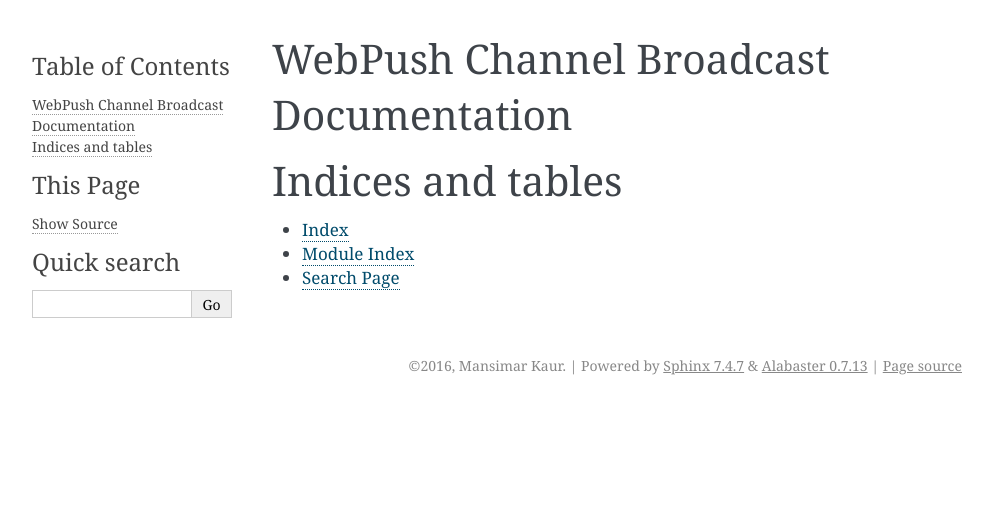
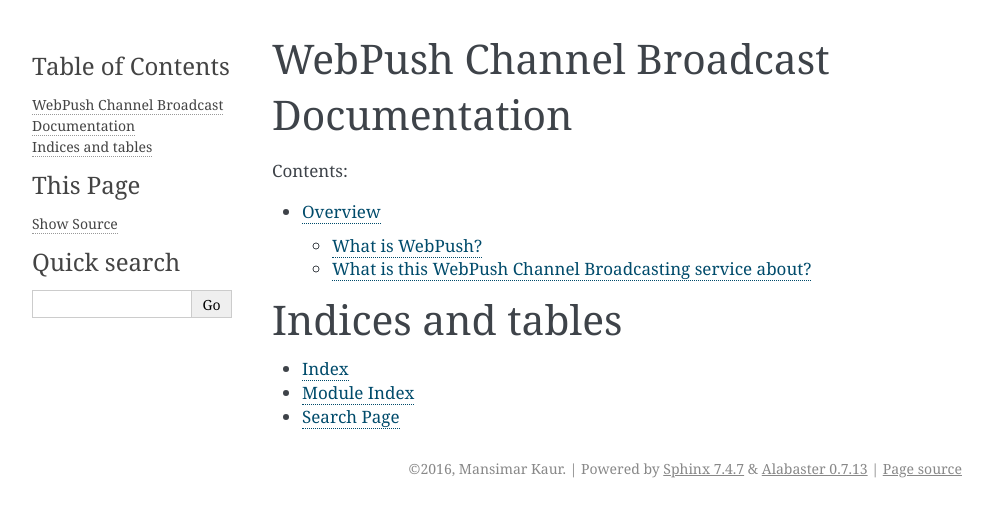
Before and after one commit to webpush-channels/webpush-channels, a Sphinx documentation site: the page built from docs/source/index.rst, in a window 1280 px wide. Shown: the top 517 px of the page, without its empty margins (148-1141 px from the left). Built offline with Sphinx 7.4.7, drawn with Linux system fonts in a browser that asks for light colours; some of the changed lines change nothing that is shown.

Commit message:
Add an overview.

```diff
--- a/docs/source/index.rst
+++ b/docs/source/index.rst
@@ -4,6 +4,8 @@
 .. toctree::
    :maxdepth: 2
    :caption: Contents:
+
+   overview
 
 
 
--- /dev/null
+++ b/docs/source/overview.rst
@@ -0,0 +1,48 @@
+Overview
+========
+
+What is WebPush?
+----------------
+
+WebPush is the web standard to allow a server to notify its client
+that something changed.
+
+In your webapp you ask the browser for a subscription, you stard a
+service-worker that will handle notifications and you send your
+subscription to the server so that it can send you notifications.
+
+
+.. figure:: images/webpush-schema.jpg
+    :align: center
+    :alt: A schema describing interactions between a service, the
+          browser and the Mozilla Push Server
+
+    Example of how we could use WebPush with Kinto.
+
+For more about WebPush, do not hesitate to `read this article <https://medium.com/@mansimarkaur.mks/the-what-and-how-of-web-push-69209dd144f7>`_
+
+
+What is this WebPush Channel Broadcasting service about?
+--------------------------------------------------------
+
+**tl;dr Broadcasting notifications using WebPush made simple.**
+
+Handling sending notifications to a large number of users for a web
+service might be a problem.
+
+- It can slow down the request response time by a lot, or you need to
+  spawn tasks workers (i.e celery, rq))
+- You need to store and retrieve the subscription and have endpoint
+  for your clients to manage them.
+- You need to handle errors, retry, etc.
+
+The WebPush Channel broadcasting service follow the micro-services
+philosophy and handle all these tasks for you:
+
+- It will allow you to notify all your users with one simple HTTP POST
+  request that will be accepted in milliseconds.
+- It will automatically handle the load of sending thousands of
+  notifications, encrypt them specifically for each subscription.
+- It will allow your users to manage their subscriptions and the list
+  of channels they are listening to.
+- It will handle errors and retry.
```
Also changed, not shown: docs/source/images/webpush-schema.jpg (added).
